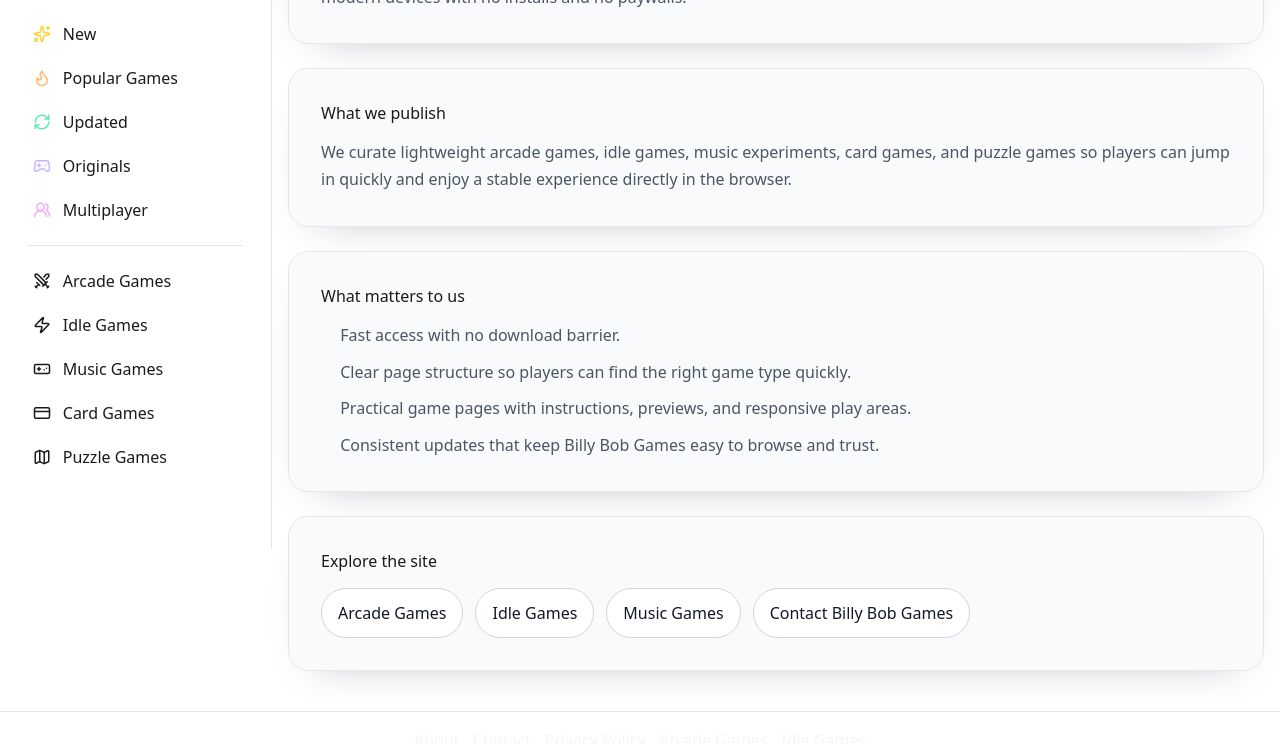
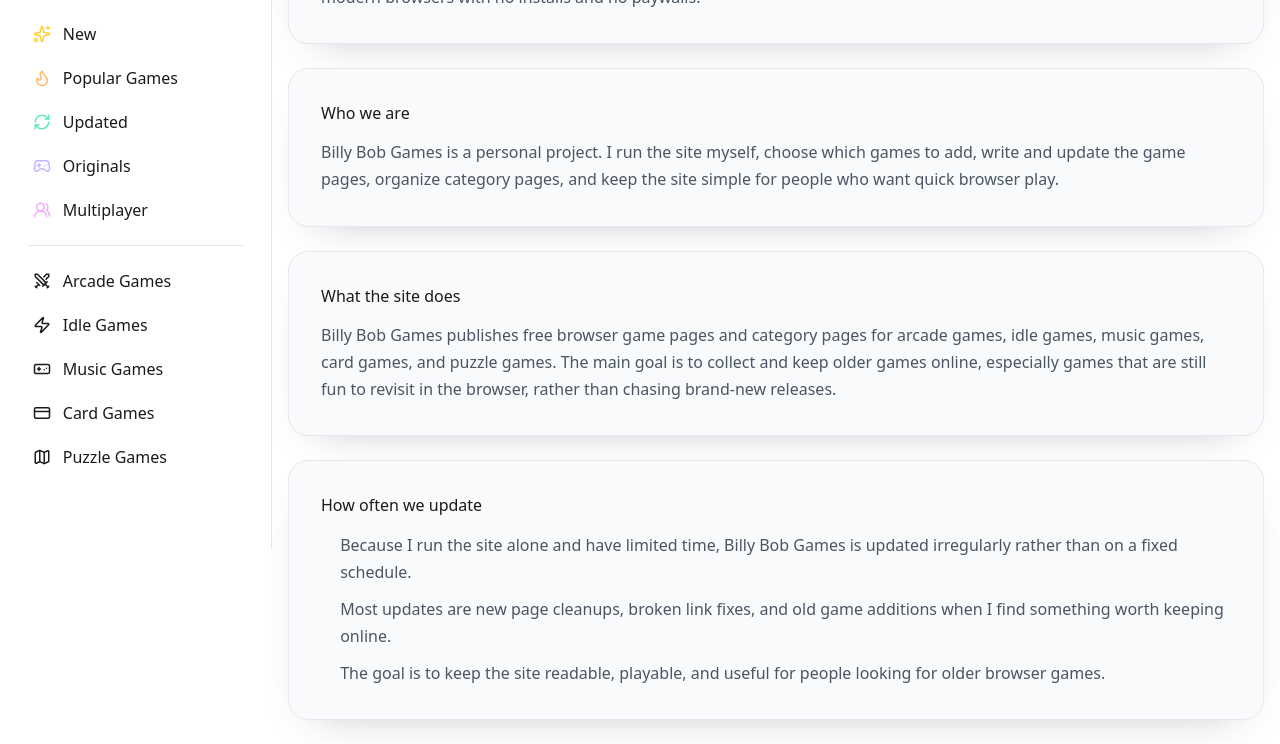
Before and after one commit to BellWoodpp/billybobgames-next, a Next.js app: page /about in a window 1280 px wide. Shown: the part 260-1004 px from the top of the page. Built offline with nearby package versions, Linux system fonts and the light colour scheme.

Commit message:
change about

```diff
--- a/src/app/(site)/about/page.tsx
+++ b/src/app/(site)/about/page.tsx
@@ -8,7 +8,7 @@
     absolute: "About Billy Bob Games",
   },
   description:
-    "Learn about Billy Bob Games, our browser-first gaming focus, and how we curate free unblocked games for quick, accessible play.",
+    "Learn who runs Billy Bob Games, what the site publishes, and how this personal browser game site is updated over time.",
   alternates: {
     canonical: "https://billybobgames.org/about",
   },
@@ -21,26 +21,34 @@
         <section className={styles.hero}>
           <h1>About Billy Bob Games</h1>
           <p>
-            Billy Bob Games is a browser-first game website focused on fast-loading, free-to-play experiences that work
-            across modern devices with no installs and no paywalls.
+            Billy Bob Games is an independent personal website run by one person. I focus on free, fast-loading games
+            that work in modern browsers with no installs and no paywalls.
           </p>
         </section>
 
         <section className={styles.section}>
-          <h2>What we publish</h2>
+          <h2>Who we are</h2>
           <p>
-            We curate lightweight arcade games, idle games, music experiments, card games, and puzzle games so players
-            can jump in quickly and enjoy a stable experience directly in the browser.
+            Billy Bob Games is a personal project. I run the site myself, choose which games to add, write and update
+            the game pages, organize category pages, and keep the site simple for people who want quick browser play.
           </p>
         </section>
 
         <section className={styles.section}>
-          <h2>What matters to us</h2>
+          <h2>What the site does</h2>
+          <p>
+            Billy Bob Games publishes free browser game pages and category pages for arcade games, idle games, music
+            games, card games, and puzzle games. The main goal is to collect and keep older games online, especially
+            games that are still fun to revisit in the browser, rather than chasing brand-new releases.
+          </p>
+        </section>
+
+        <section className={styles.section}>
+          <h2>How often we update</h2>
           <ul className={styles.list}>
-            <li>Fast access with no download barrier.</li>
-            <li>Clear page structure so players can find the right game type quickly.</li>
-            <li>Practical game pages with instructions, previews, and responsive play areas.</li>
-            <li>Consistent updates that keep Billy Bob Games easy to browse and trust.</li>
+            <li>Because I run the site alone and have limited time, Billy Bob Games is updated irregularly rather than on a fixed schedule.</li>
+            <li>Most updates are new page cleanups, broken link fixes, and old game additions when I find something worth keeping online.</li>
+            <li>The goal is to keep the site readable, playable, and useful for people looking for older browser games.</li>
           </ul>
         </section>
 
--- a/src/app/globals.css
+++ b/src/app/globals.css
@@ -402,14 +402,14 @@
 }
 .app-footer {
   border-top: 1px solid var(--border);
-  background: rgba(255, 255, 255, 0.75);
+  background: rgba(255, 255, 255, 0.92);
 }
 
 .app-footer .bar {
   display: grid;
   gap: 0.65rem;
   padding: 1rem;
-  color: var(--muted);
+  color: var(--muted-foreground);
   text-align: center;
 }
 
@@ -422,7 +422,7 @@
 
 .footer-links a {
   text-decoration: none;
-  color: var(--muted);
+  color: var(--muted-foreground);
 }
 
 .footer-links a:hover,
```
